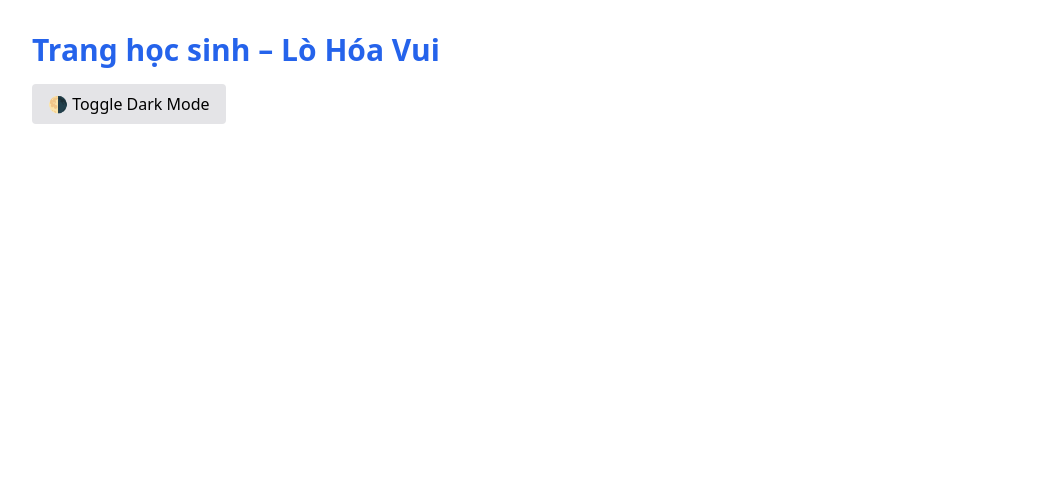
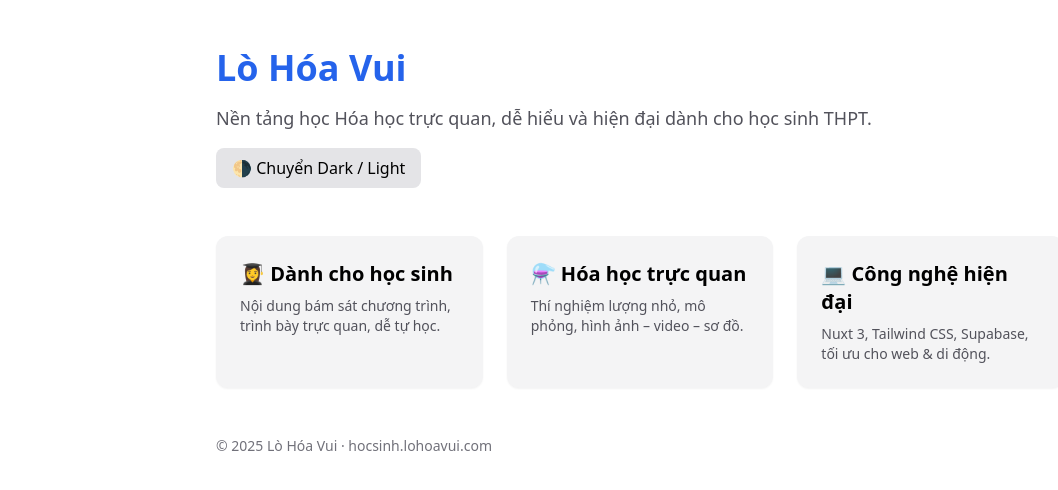
Before and after one commit to taykhoa/quiz-test, a Nuxt app: page / in a window 1280 px wide. Shown: the top 490 px of the page, without its empty margins (0-1058 px from the left). Built offline with nearby package versions, Linux system fonts and the light colour scheme.

Commit message:
Add proper homepage with dark mode layout

```diff
--- a/app/pages/index.vue
+++ b/app/pages/index.vue
@@ -3,25 +3,84 @@ const colorMode = useColorMode()
 </script>
 
 <template>
-  <div
-    class="min-h-screen p-8 space-y-4
-           bg-white text-black
-           dark:bg-zinc-900 dark:text-zinc-100"
-  >
-    <h1 class="text-3xl font-bold text-blue-600 dark:text-blue-400">
-      Trang học sinh – Lò Hóa Vui
+  <main class="max-w-4xl mx-auto px-6 py-12 space-y-12">
+
+    <!-- Header -->
+    <header class="space-y-4">
+      <h1 class="text-4xl font-extrabold text-blue-600 dark:text-blue-400">
+        Lò Hóa Vui
       </h1>
 
+      <p class="text-lg text-zinc-600 dark:text-zinc-300">
+        Nền tảng học Hóa học trực quan, dễ hiểu và hiện đại
+        dành cho học sinh THPT.
+      </p>
+
       <button
-      class="px-4 py-2 rounded
-             bg-zinc-200 text-black
-             dark:bg-zinc-700 dark:text-white"
+        class="inline-flex items-center gap-2
+               px-4 py-2 rounded-lg
+               bg-zinc-200 dark:bg-zinc-700
+               hover:bg-zinc-300 dark:hover:bg-zinc-600
+               transition"
         @click="
           colorMode.preference =
             colorMode.value === 'dark' ? 'light' : 'dark'
         "
       >
-      🌗 Toggle Dark Mode
+        🌗 Chuyển Dark / Light
       </button>
+    </header>
+
+    <!-- Feature cards -->
+    <section class="grid md:grid-cols-3 gap-6">
+      <div
+        class="p-6 rounded-xl
+               bg-zinc-100 dark:bg-zinc-800
+               shadow-sm"
+      >
+        <h2 class="text-xl font-semibold mb-2">
+          👩‍🎓 Dành cho học sinh
+        </h2>
+        <p class="text-sm text-zinc-600 dark:text-zinc-300">
+          Nội dung bám sát chương trình,
+          trình bày trực quan, dễ tự học.
+        </p>
       </div>
+
+      <div
+        class="p-6 rounded-xl
+               bg-zinc-100 dark:bg-zinc-800
+               shadow-sm"
+      >
+        <h2 class="text-xl font-semibold mb-2">
+          ⚗️ Hóa học trực quan
+        </h2>
+        <p class="text-sm text-zinc-600 dark:text-zinc-300">
+          Thí nghiệm lượng nhỏ, mô phỏng,
+          hình ảnh – video – sơ đồ.
+        </p>
+      </div>
+
+      <div
+        class="p-6 rounded-xl
+               bg-zinc-100 dark:bg-zinc-800
+               shadow-sm"
+      >
+        <h2 class="text-xl font-semibold mb-2">
+          💻 Công nghệ hiện đại
+        </h2>
+        <p class="text-sm text-zinc-600 dark:text-zinc-300">
+          Nuxt 3, Tailwind CSS, Supabase,
+          tối ưu cho web & di động.
+        </p>
+      </div>
+    </section>
+
+    <!-- Footer note -->
+    <footer class="text-sm text-zinc-500 dark:text-zinc-400">
+      © {{ new Date().getFullYear() }} Lò Hóa Vui ·
+      hocsinh.lohoavui.com
+    </footer>
+
+  </main>
 </template>
```
Lines whose indentation alone changed are shown as unchanged.
